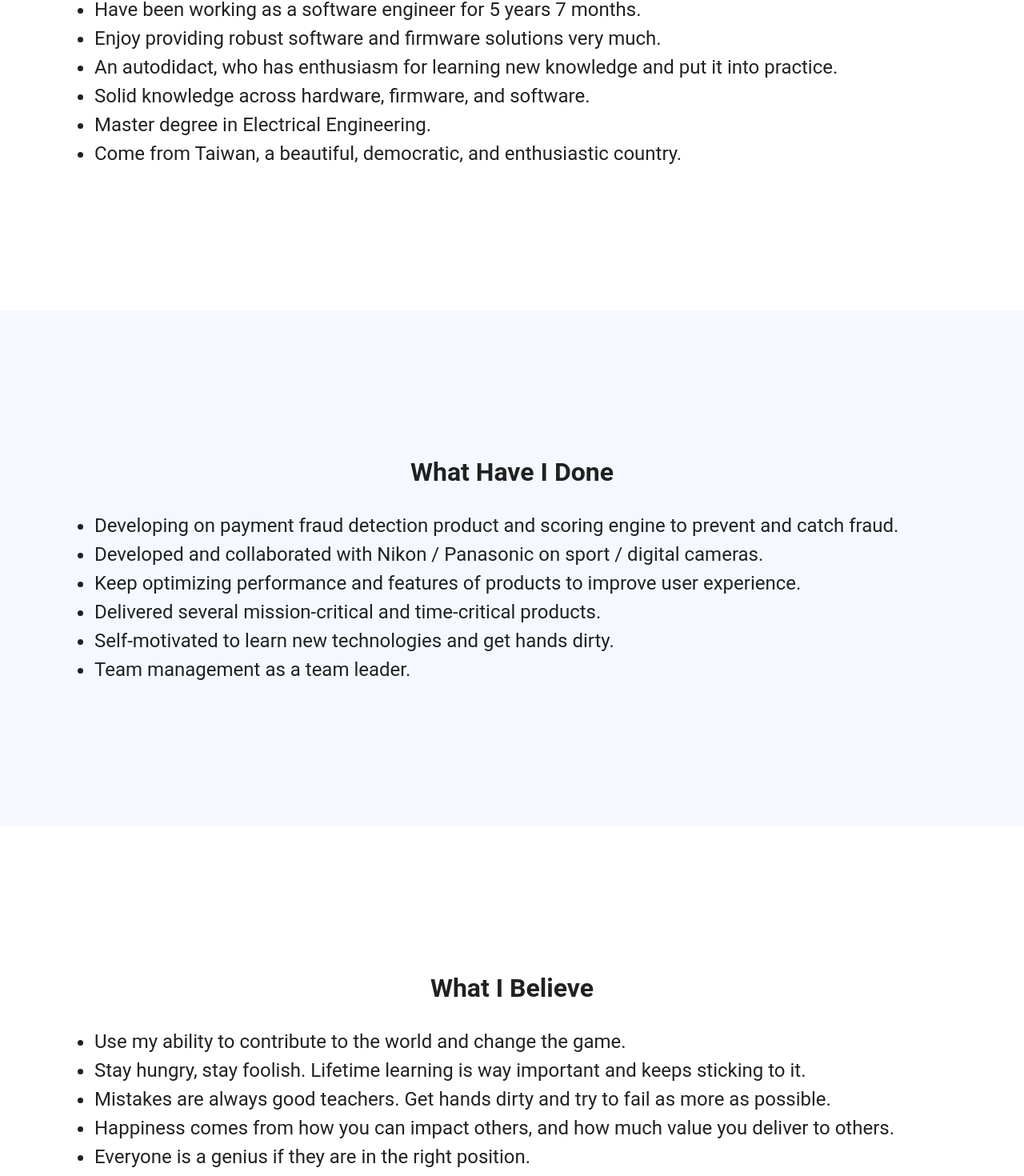
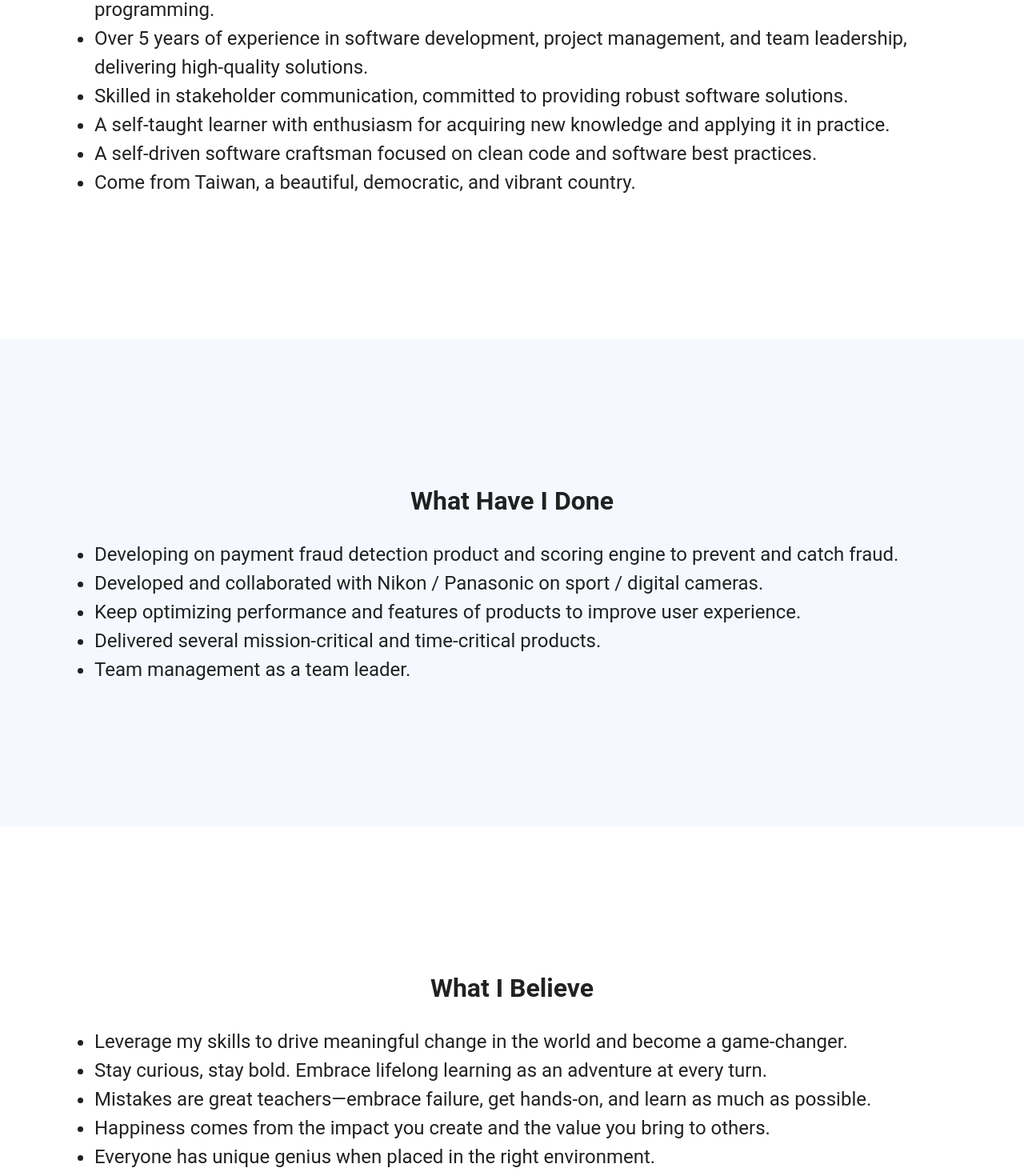
Before and after one commit to realDNA/aboutme2, a Vue app in the folder aboutme/: page /about in a window 1280 px wide. Shown: the part 1055-2525 px from the top of the page at 80% size. Built offline with nearby package versions, Linux system fonts and the light colour scheme.

Commit message:
change wording

```diff
--- a/aboutme/src/views/AboutMe.vue
+++ b/aboutme/src/views/AboutMe.vue
@@ -36,27 +36,28 @@
             <div class="about-introduce-sub" v-scrollanimation>
               <ul>
                 <li>
-                  Strong Electrical Engineering academic background and
-                  interested in programming.
+                  Master’s degree in Electrical Engineering with a strong
+                  academic background and a passion for programming.
                 </li>
                 <li>
-                  Have been working as a software engineer for
-                  {{ softwareWorkSince }}.
+                  Over {{ softwareWorkSince }} of experience in software
+                  development, project management, and team leadership,
+                  delivering high-quality solutions.
                 </li>
                 <li>
-                  Enjoy providing robust software and firmware solutions very
-                  much.
+                  Skilled in stakeholder communication, committed to providing
+                  robust software solutions.
                 </li>
                 <li>
-                  An autodidact, who has enthusiasm for learning new knowledge
-                  and put it into practice.
+                  A self-taught learner with enthusiasm for acquiring new
+                  knowledge and applying it in practice.
                 </li>
                 <li>
-                  Solid knowledge across hardware, firmware, and software.
+                  A self-driven software craftsman focused on clean code and
+                  software best practices.
                 </li>
-                <li>Master degree in Electrical Engineering.</li>
                 <li>
-                  Come from Taiwan, a beautiful, democratic, and enthusiastic
+                  Come from Taiwan, a beautiful, democratic, and vibrant
                   country.
                 </li>
               </ul>
@@ -88,9 +89,6 @@
                 <li>
                   Delivered several mission-critical and time-critical products.
                 </li>
-                <li>
-                  Self-motivated to learn new technologies and get hands dirty.
-                </li>
                 <li>Team management as a team leader.</li>
               </ul>
             </div>
@@ -109,21 +107,25 @@
             <div class="about-introduce-sub" v-scrollanimation>
               <ul>
                 <li>
-                  Use my ability to contribute to the world and change the game.
+                  Leverage my skills to drive meaningful change in the world and
+                  become a game-changer.
                 </li>
                 <li>
-                  Stay hungry, stay foolish. Lifetime learning is way important
-                  and keeps sticking to it.
+                  Stay curious, stay bold. Embrace lifelong learning as an
+                  adventure at every turn.
                 </li>
                 <li>
-                  Mistakes are always good teachers. Get hands dirty and try to
-                  fail as more as possible.
+                  Mistakes are great teachers—embrace failure, get hands-on, and
+                  learn as much as possible.
                 </li>
                 <li>
-                  Happiness comes from how you can impact others, and how much
-                  value you deliver to others.
+                  Happiness comes from the impact you create and the value you
+                  bring to others.
                 </li>
-                <li>Everyone is a genius if they are in the right position.</li>
+                <li>
+                  Everyone has unique genius when placed in the right
+                  environment.
+                </li>
               </ul>
             </div>
           </div>
@@ -155,8 +157,9 @@ export default {
     softwareWorkSince: function() {
       let fromTime = moment("2014-11-01").diff(moment(), "milliseconds");
       let duration = moment.duration(fromTime);
-      let timeString =
-        duration.years() / -1 + " years " + duration.months() / -1 + " months";
+      //   let timeString =
+      //     duration.years() / -1 + " years " + duration.months() / -1 + " months";
+      let timeString = duration.years() / -1 + " years ";
       return timeString;
     },
   },
--- a/aboutme/src/views/Experience.vue
+++ b/aboutme/src/views/Experience.vue
@@ -7,7 +7,7 @@
                 <div class="text-center experience-introduce">
                     <h1 > Experiences </h1>
                     <div class="experience-introduce-sub">
-                        Keep overcoming challenges and everything I experienced is meant to make me stronger and better.
+                        Taking on challenges, knowing every experience makes me stronger, wiser and better prepared for the future.
                     </div>
                     <ScrollDownArrow/>
                 </div>
@@ -60,7 +60,7 @@
         </v-container>
 
         <v-container class="experience-education-timeline-section">
-            <v-row row wrap align-center>
+            <v-row align-center>
                 <v-row align="center"
                 justify="center"
                 class="experience-timeline-work-title">
@@ -117,11 +117,34 @@ export default {
     return {
         workExperienceItems: [
           {
+            name: 'Mediatek',
+            jobPosition: 'Senior Software Developer',
+            imageSrc: "work-experience/mediatek.svg",
+            startTime: "2022 May",
+            period: "2022 May - Present",
+            urlDescription: {
+                title: "Mediatek",
+                url: "https://www.mediatek.com/"
+            },
+            detailCardTitle: "Mediatek",
+            detailCardContent:
+            `
+            <h3>
+                <ul>
+                    <li> Developing  industry 4.0 web application which tracking the status of production line machines. </li>
+                    <li> Redesigning and improving software architecture to make project more maintainable and testable. </li>
+                    <li> Analyzing and integrating data to provide insight for decision makers. </li>
+                    <li> Introduced and implementing OKR management system to department (around 100 staffs) which improves management process. </li>
+                </ul>
+            </h3>
+            `
+          },
+          {
             name: 'GARMIN',
             jobPosition: 'Team Leader',
             imageSrc: "work-experience/garmin.svg",
             startTime: "2021 Jan",
-            period: "2021 Jan - Present",
+            period: "2021 Jan - 2022 Apr",
             urlDescription: {
                 title: "GARMIN",
                 url: "https://www.garmin.com/en-US/"
@@ -131,6 +154,7 @@ export default {
             `
             <h3>
                 <ul>
+                    <li> Manage web development team. </li>
                     <li> Developing  industry 4.0 web application which tracking the status of production line machines. </li>
                     <li> Redesigning and improving software architecture to make project more maintainable and testable. </li>
                     <li> Analyzing and integrating data to provide insight for decision makers. </li>
--- a/aboutme/src/views/Home.vue
+++ b/aboutme/src/views/Home.vue
@@ -76,7 +76,7 @@
 
                  </div>
                 <div class="home-introduce-sub">
-                    Hi, I am Aaron, a software engineer with a strong love of learning, and want to contribute my ability to make the world better!
+                    Hi, I’m Aaron, a passionate learner committed to personal growth, driven to leverage my skills and experience to make a positive impact on the world.
                 </div>
                 <div id="home-social-icons">
                     <a href="https://www.linkedin.com/in/wei-hungyu-599454141/" target="_blank">
```
Also changed, not shown: aboutme/src/assets/images/work-experience/mediatek.svg (added).
